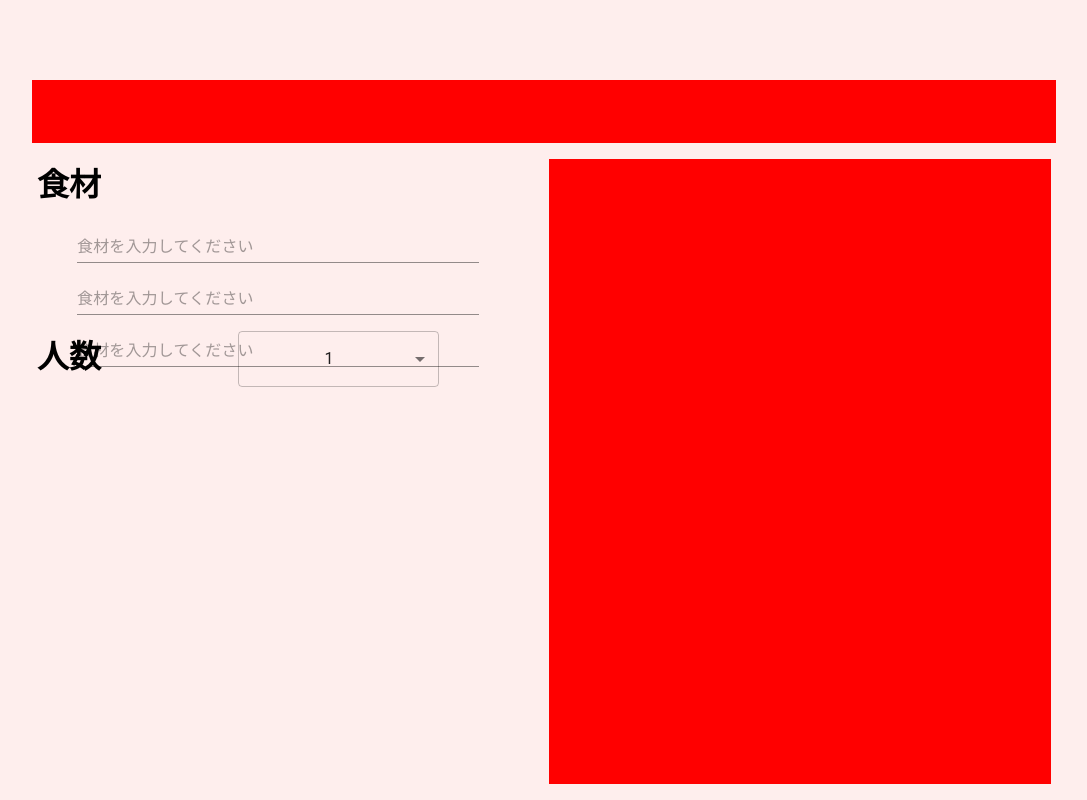
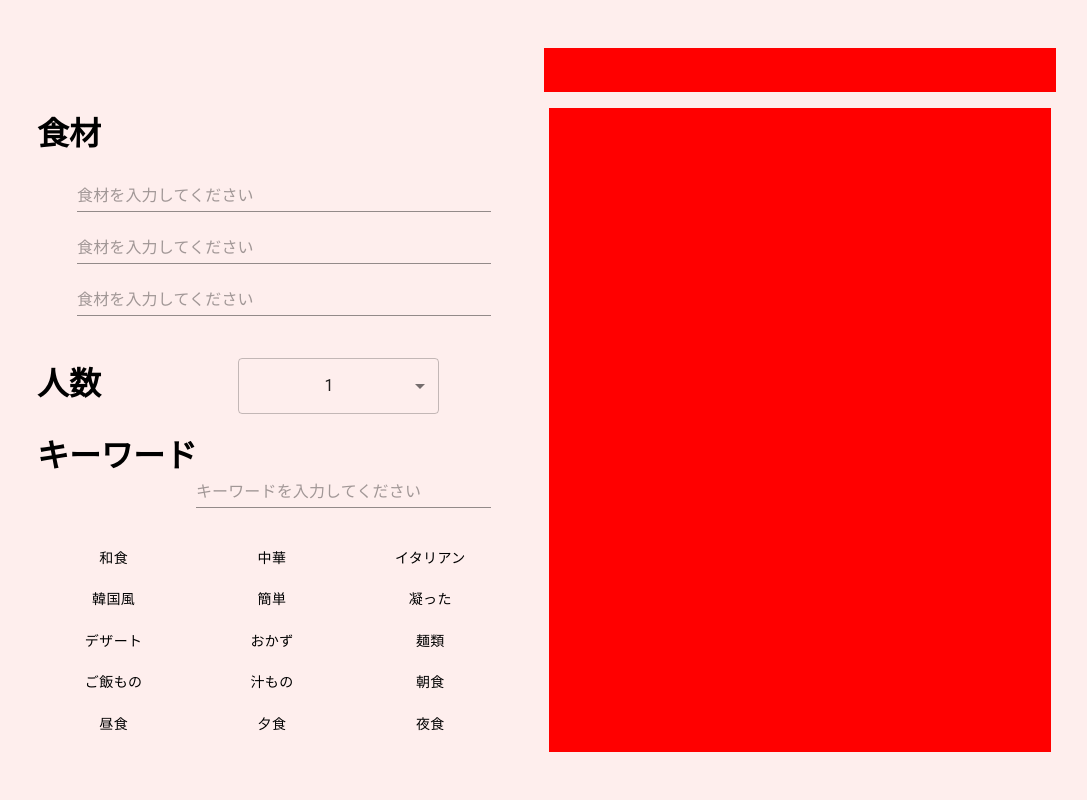
Before and after one commit to narumimashiro/Recipe-Creator, a Next.js app: page / in a window 1280 px wide. Shown: the whole page, without its empty margins (96-1183 px from the left). Built offline with nearby package versions, Linux system fonts and the light colour scheme.

Commit message:
キーワードエリアの実装が完了
検索ボタンを作ったらバックエンド側に移る

```diff
--- a/src/components/atoms/Ingredients.tsx
+++ b/src/components/atoms/Ingredients.tsx
@@ -9,6 +9,7 @@ import { IngredientsList } from '@/recoil/Ingredients'
 
 // constant
 const TITLE = '食材'
+const PLACEHOLDER = '食材を入力してください'
 
 const Ingredients = () : JSX.Element => {
 
@@ -30,7 +31,7 @@ const Ingredients = () : JSX.Element => {
                 <Input
                   key={index}
                   className={styles['mui-input']}
-                  placeholder='食材を入力してください'
+                  placeholder={PLACEHOLDER}
                   onChange={(e: React.ChangeEvent<HTMLInputElement>) => InputData(e, index)}
                 />
             ))
--- /dev/null
+++ b/src/components/atoms/KeywordInput.tsx
@@ -0,0 +1,90 @@
+import { useEffect, useRef } from 'react'
+import styles from '@/styles/components/KeywordInput.module.sass'
+
+// MaterialUI
+import Input from '@mui/material/Input'
+import Button from '@mui/material/Button'
+
+// Recoil
+import { useRecoilState } from 'recoil'
+import { InputKeyword, KeyList } from '@/recoil/SearchKeyword'
+
+// constant
+const TITLE = 'キーワード'
+const PLACEHOLDER = 'キーワードを入力してください'
+type KeywordButton = {
+  label: string,
+
+}
+const KEYLIST = [
+  '和食', '中華', 'イタリアン', '韓国風',
+  '簡単', '凝った',
+  'デザート', 'おかず',　'麺類', 'ご飯もの', '汁もの',
+  '朝食', '昼食', '夕食', '夜食']
+
+const KeywordButton = (props: KeywordButton) : JSX.Element => {
+
+  const [keyList, setKeyList] = useRecoilState(KeyList)
+
+  const getColor = () => {
+    return keyList.includes(props.label) ? 'warning' : 'inherit'
+  }
+
+  const pushKeyList = (key: string) => {
+    let newArray = [...keyList]
+    if(keyList.includes(key)) {
+      newArray = keyList.filter(item => item !== key)
+    } else {
+      newArray.push(key)
+    }
+    setKeyList(newArray)
+  }
+
+  return (
+    <div className={styles['keyword-button']}>
+      <Button
+        className={styles['mui-button']}
+        color={getColor()}
+        variant='text'
+        onClick={() => pushKeyList(props.label)}
+      >
+        {props.label}
+      </Button>
+    </div>
+  )
+}
+
+const KeywordInput = () : JSX.Element => {
+
+  const [_, setKeyword] = useRecoilState(InputKeyword)
+
+  const InputData = (e: React.ChangeEvent<HTMLInputElement>) => {
+    setKeyword(e.target.value)
+  }
+
+  return (
+    <>
+      <div className={styles['keyword-input']}>
+        <div className='title'>{ TITLE }</div>
+        <div className={styles.wrap}>
+          <Input
+            className={styles['mui-input']}
+            placeholder={PLACEHOLDER}
+            onChange={(e: React.ChangeEvent<HTMLInputElement>) => InputData(e)}
+          />
+        </div>
+        <div className={styles.keybox}>
+          {
+            KEYLIST.map((el, index) => (
+              <KeywordButton
+                key={index}
+                label={el}
+              />
+            ))
+          }
+        </div>
+      </div>
+    </>
+  )
+}
+export default KeywordInput
--- a/src/components/molecules/SearchBox.tsx
+++ b/src/components/molecules/SearchBox.tsx
@@ -3,6 +3,7 @@ import styles from '@/styles/components/SearchBox.module.sass'
 // MyComponents
 import Ingredients from '@/components/atoms/Ingredients'
 import NumberOfPeople from '@/components/atoms/NumberOfPeople'
+import KeywordInput from '@/components/atoms/KeywordInput'
 
 const SearchBox = () : JSX.Element => {
 
@@ -11,6 +12,9 @@ const SearchBox = () : JSX.Element => {
       <div className={styles.container}>
         <Ingredients />
         <NumberOfPeople />
+        <div className={styles.keyword}>
+          <KeywordInput />
+        </div>
       </div>
     </>
   )
--- a/src/pages/index.tsx
+++ b/src/pages/index.tsx
@@ -18,7 +18,7 @@ const Home = () : JSX.Element => {
         <link rel="icon" href="/favicon.ico" />
       </Head>
       <div className={styles.container}>
-        <SearchHistory />
+      <SearchHistory />
         <div className={styles['recipe-area']}>
           <SearchBox />
           <RecipeBoard />
--- /dev/null
+++ b/src/recoil/SearchKeyword.ts
@@ -0,0 +1,11 @@
+import { atom } from 'recoil'
+
+export const InputKeyword = atom<string>({
+  key: 'keywordinput',
+  default: ''
+})
+
+export const KeyList = atom<string[]>({
+  key: 'keylist',
+  default: []
+})
--- a/src/styles/Home.module.sass
+++ b/src/styles/Home.module.sass
@@ -4,7 +4,7 @@
   flex-direction: column
   width: 80%
   height: 90vh
-  bottom: 0
+  bottom: 2rem
   left: 50%
   transform: translateX(-50%)
 
--- a/src/styles/components/Ingredients.module.sass
+++ b/src/styles/components/Ingredients.module.sass
@@ -2,15 +2,14 @@
   display: flex
   flex-direction: column
   width: 100%
-  height: 25%
   margin-bottom: 1rem
 
 .input-area
   display: flex
   flex-direction: column
   justify-content: center
-  width: 80%
   height: 100%
+  margin-right: 3rem
 
 .mui-input
   margin: 10px 0
--- /dev/null
+++ b/src/styles/components/KeywordInput.module.sass
@@ -0,0 +1,26 @@
+.keyword-input
+  display: flex
+  flex-direction: column
+  width: 100%
+
+.wrap
+  display: flex
+  justify-content: end
+  margin-right: 3rem
+
+.mui-input
+  width: 65%
+  margin-bottom: 2rem
+
+.keybox
+  display: grid
+  grid-template-columns: repeat(3, 1fr)
+  grid-template-rows: repeat(5, 1fr)
+  gap: 5px
+  margin-right: 2rem
+
+.keyword-button
+  min-height: 35px
+  text-align: center
+
+.mui-button
--- a/src/styles/components/NumberOfPeople.module.sass
+++ b/src/styles/components/NumberOfPeople.module.sass
@@ -2,6 +2,8 @@
   display: flex
   justify-content: space-between
   width: 80%
+  height: auto
+  margin-bottom: 1rem
 
 .select-box
   text-align: center
--- a/src/styles/components/SearchBox.module.sass
+++ b/src/styles/components/SearchBox.module.sass
@@ -2,3 +2,7 @@
   width: 50%
   height: 100%
   margin: 5px
+
+.keyword
+  display: flex
+  flex-direction: column
--- a/src/styles/components/SearchHistory.module.sass
+++ b/src/styles/components/SearchHistory.module.sass
@@ -1,4 +1,5 @@
 .container
-  width: 100%
+  width: 50%
   height: 10%
+  transform: translateX(100%)
   background-color: red
```
Also changed, not shown: 1 other file (tests, documents, lock files or other folders).
